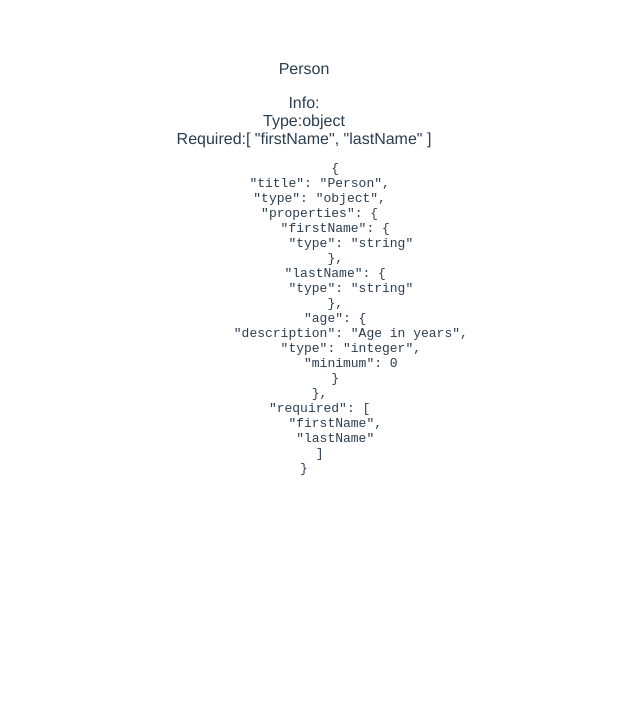
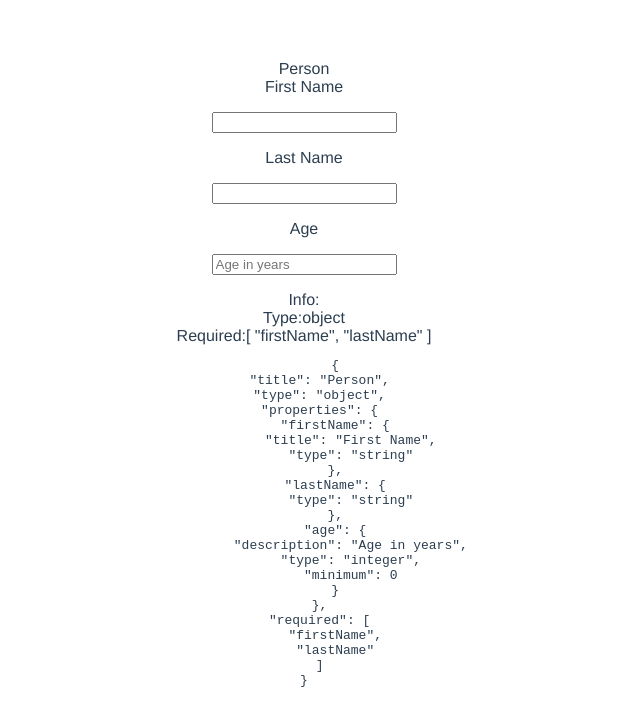
Before and after one commit to elcritch/vue-json-schema-form, a Vue app: page / in a window 1280 px wide. Shown: the top 726 px of the page, without its empty margins (336-976 px from the left). Built offline with nearby package versions, Linux system fonts and the light colour scheme.

Commit message:
Needing to have pretty label, added support for both title and/or pretty field option.

```diff
--- a/src/App.vue
+++ b/src/App.vue
@@ -20,6 +20,7 @@ export default {
           "type": "object",
           "properties": {
             "firstName": {
+              "title": "First Name",
               "type": "string"
             },
             "lastName": {
--- a/src/components/json-form.vue
+++ b/src/components/json-form.vue
@@ -6,11 +6,22 @@
 
       <div class="media">
         <div class="media-content">
-          <p class="title" v-if="schema.title"> {{schema.title}} </p>
+          <label class="title" v-if="schema.title"> {{schema.title}} </label>
+
+          <property-field v-for="(item, name) in schema.properties"
+              :key="name"
+              :name="name"
+              :json-property="item"
+              :options="{prettyField: true}"
+          >
+          </property-field>
         </div>
       </div>
+    </div>
 
-      <div class="box ">
+    <footer class="card-footer">
+
+      <div class="">
         <label class="is-pulled-left">Info:</label>
         <br />
         <labeled-field name="Type:" :value="schema.type" v-if="debug">
@@ -18,9 +29,7 @@
         <labeled-field name="Required:" :value="schema.required " v-if="debug">
         </labeled-field>
       </div>
-    </div>
 
-    <footer class="card-footer">
       <pre class="is-pulled-left has-text-left content">
         {{JSON.stringify(schema, null, 4)}}
       </pre>
@@ -32,6 +41,7 @@
 <script>
 
 import LabeledField from './labeled-field.vue'
+import PropertyField from './property-field.vue'
 
 export default {
   name: 'json-form',
@@ -48,7 +58,8 @@ export default {
     }
   },
   components: {
-    LabeledField
+    LabeledField,
+    PropertyField
   }
 }
 </script>
--- /dev/null
+++ b/src/components/property-field.vue
@@ -0,0 +1,79 @@
+<template>
+  <div class="">
+    <label class="label">{{title}}</label>
+    <p class="control has-icon has-icon-right">
+      <input class="input is-success" type="text" :placeholder="jsonProperty.description" :value="value">
+      <!-- <i class="fa fa-check"></i> -->
+      <span class="help is-success">{{onSuccess}}</span>
+    </p>
+  </div>
+</template>
+
+<script>
+
+/** Splits a camel-case or Pascal-case variable name into individual words.
+ * @param {string} s
+ * @returns {string[]}
+ */
+function splitWords(s) {
+var re, match, output = [];
+// re = /[A-Z]?[a-z]+/g
+	re = /([A-Za-z]?)([a-z]+)/g;
+/*
+	matches example: "oneTwoThree"
+	["one", "o", "ne"]
+	["Two", "T", "wo"]
+	["Three", "T", "hree"]
+	*/
+	match = re.exec(s);
+while (match) {
+// output.push(match.join(""));
+output.push([match[1].toUpperCase(), match[2]].join(""));
+		match = re.exec(s);
+	}
+return output;
+}
+
+export default {
+  name: 'property-field',
+  props: {
+    'name': {
+      type: String
+    },
+    'json-property': {
+      type: Object,
+      default: {}
+    },
+    'options': {
+      type: Object,
+      default: {}
+    },
+    'on-success': {
+      type: Function
+    }
+  },
+  data () {
+    return {
+    }
+  },
+  computed: {
+    placeholder() {
+      return ""
+    },
+    title() {
+      if (this.jsonProperty.title) {
+        return this.jsonProperty.title
+      }
+
+      if (this.options.prettyField && (typeof this.name === "string")) {
+        return splitWords(this.name).join(" ")
+      }
+
+      return this.name
+    }
+  }
+}
+</script>
+
+<style>
+</style>
```
